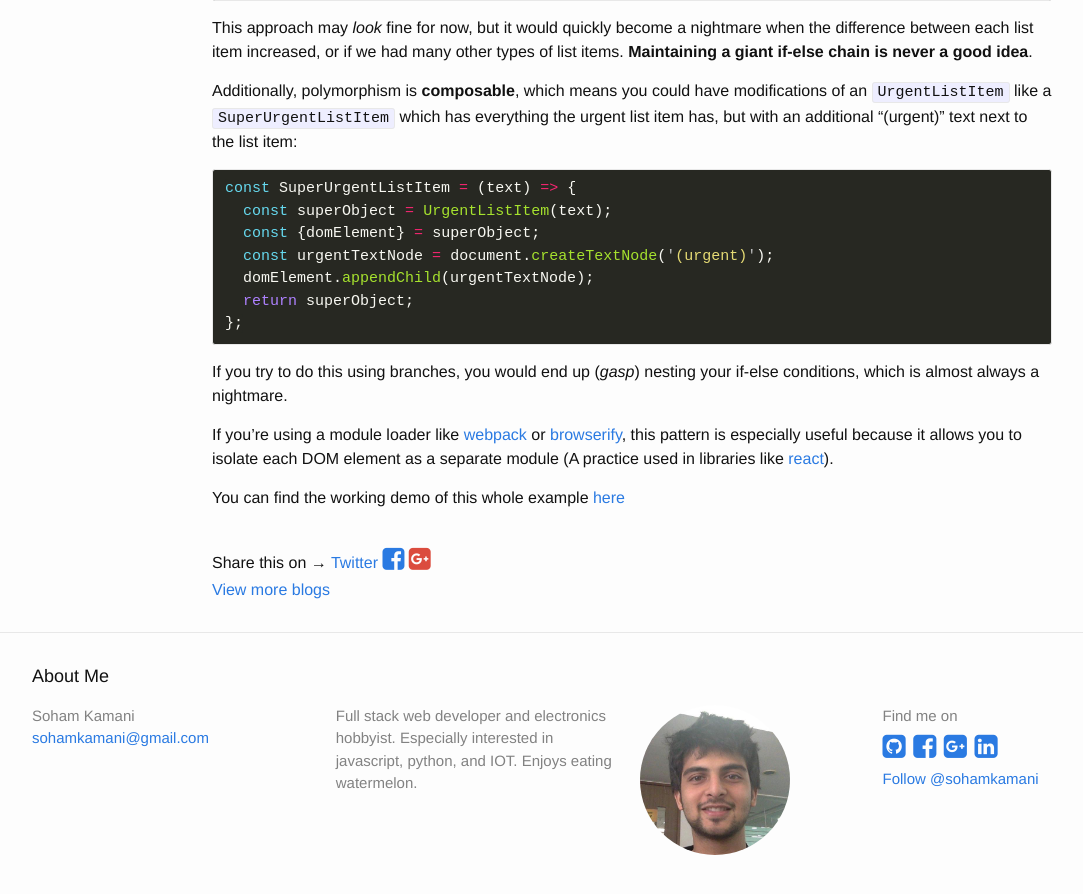
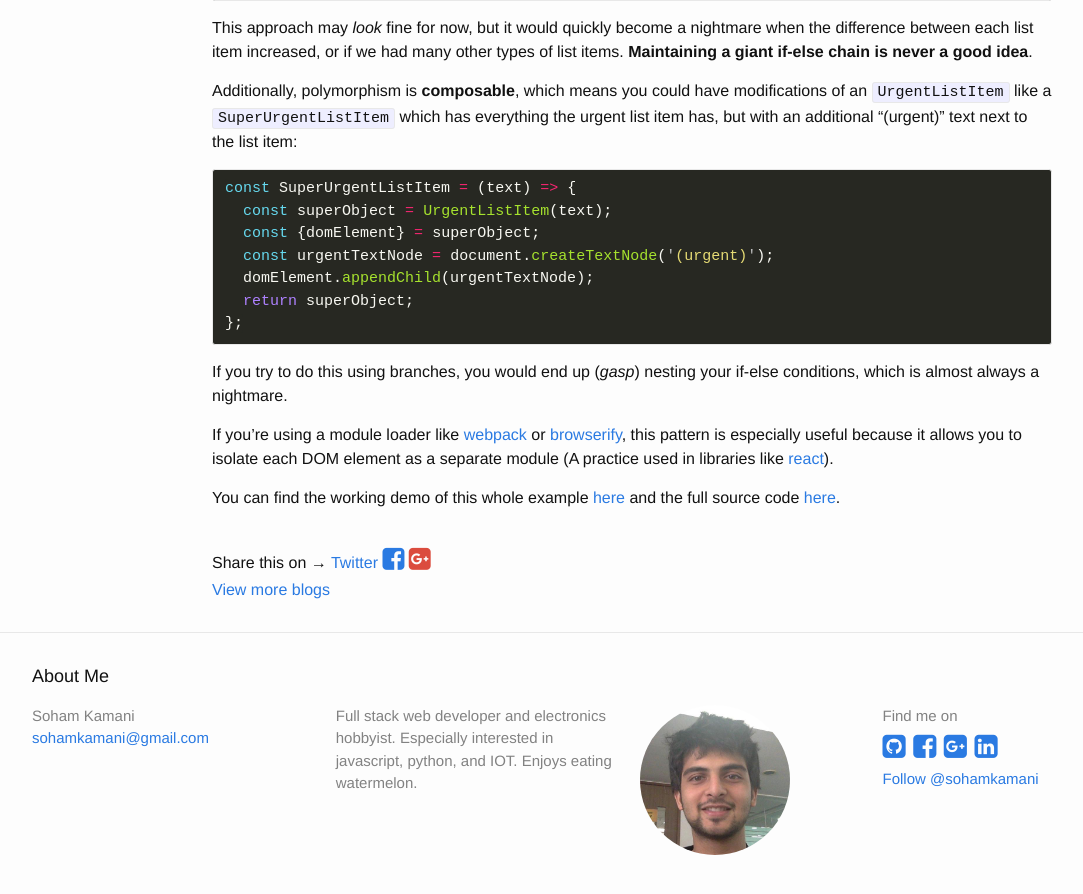
Before and after one commit to sohamkamani/sohamkamani.github.io, a Jekyll site: the page built from _posts/2016-05-06-using-oops-in-browser.md, in a window 1280 px wide and 900 px high, scrolled down 2816 px. Shown: the top 894 px of the window, without its empty margins (8-1091 px from the left). Built offline with Jekyll 4.4.1, drawn with Linux system fonts in a browser that asks for light colours; nearby versions of some CDN libraries; comment, search, counter and statistics services are not loaded.

Commit message:
added github link to one of the posts

```diff
--- a/_posts/2016-05-06-using-oops-in-browser.md
+++ b/_posts/2016-05-06-using-oops-in-browser.md
@@ -135,4 +135,4 @@ If you try to do this using branches, you would end up (*gasp*) nesting your if-
 
 If you're using a module loader like [webpack](https://webpack.github.io/) or [browserify](http://browserify.org/), this pattern is especially useful because it allows you to isolate each DOM element as a separate module (A practice used in libraries like [react](https://github.com/facebook/react)).
 
-You can find the working demo of this whole example [here](/assets/other/oops-in-browser-demo.html)
+You can find the working demo of this whole example [here](/assets/other/oops-in-browser-demo.html) and the full source code [here](https://github.com/sohamkamani/sohamkamani.github.io/blob/master/assets/other/oops-in-browser-demo.html).
```
